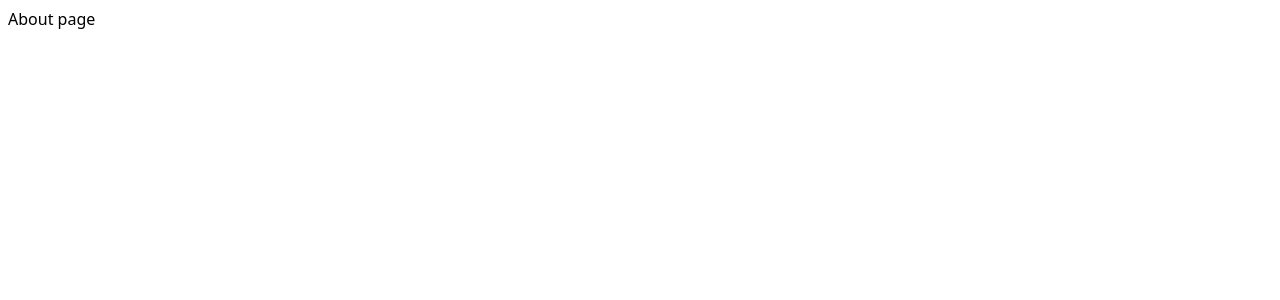
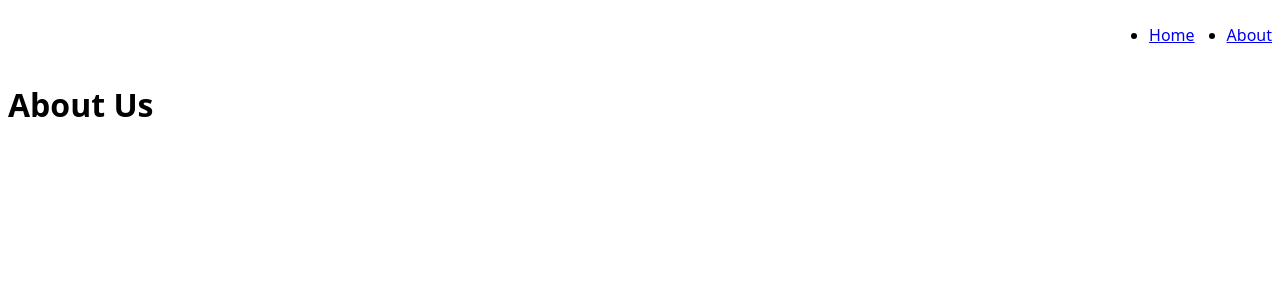
Before and after one commit to apcurran/react-router-data-mode-demo, a React (Vite) app: page /about in a window 1280 px wide. Shown: the top 300 px of the page. Built offline with nearby package versions, Linux system fonts and the light colour scheme.

Commit message:
Cleanup HTML structure with a site wrapper div, separate nav from main element

```diff
--- a/src/App.jsx
+++ b/src/App.jsx
@@ -17,12 +17,14 @@ function App() {
     const posts = useLoaderData();
 
     return (
-        <main>
+        <div className="wrapper-site">
             <Nav />
-            <h1 className="page-title">Recent Posts</h1>
-            <AddPostPopover />
-            <PostList posts={posts} />
-        </main>
+            <main>
+                <h1 className="page-title">Recent Posts</h1>
+                <AddPostPopover />
+                <PostList posts={posts} />
+            </main>
+        </div>
     );
 }
 
--- a/src/pages/About.jsx
+++ b/src/pages/About.jsx
@@ -1,5 +1,14 @@
+import Nav from "../components/ui/Nav";
+
 function About() {
-    return <div className="">About page</div>;
+    return (
+        <div className="wrapper-site">
+            <Nav />
+            <main>
+                <h1>About Us</h1>
+            </main>
+        </div>
+    );
 }
 
 export default About;
--- a/src/pages/PostDetail.jsx
+++ b/src/pages/PostDetail.jsx
@@ -1,4 +1,5 @@
 import { useLoaderData, Form, redirect } from "react-router";
+import Nav from "../components/ui/Nav";
 
 async function loader({ params }) {
     const { id } = params;
@@ -38,6 +39,8 @@ function PostDetail() {
     const post = useLoaderData();
 
     return (
+        <div className="wrapper-site">
+            <Nav />
             <main>
                 <h1 className="page-title">{post.title}</h1>
                 <article>
@@ -47,6 +50,7 @@ function PostDetail() {
                     <button>Delete Post</button>
                 </Form>
             </main>
+        </div>
     );
 }
 
```
Lines whose indentation alone changed are shown as unchanged.
